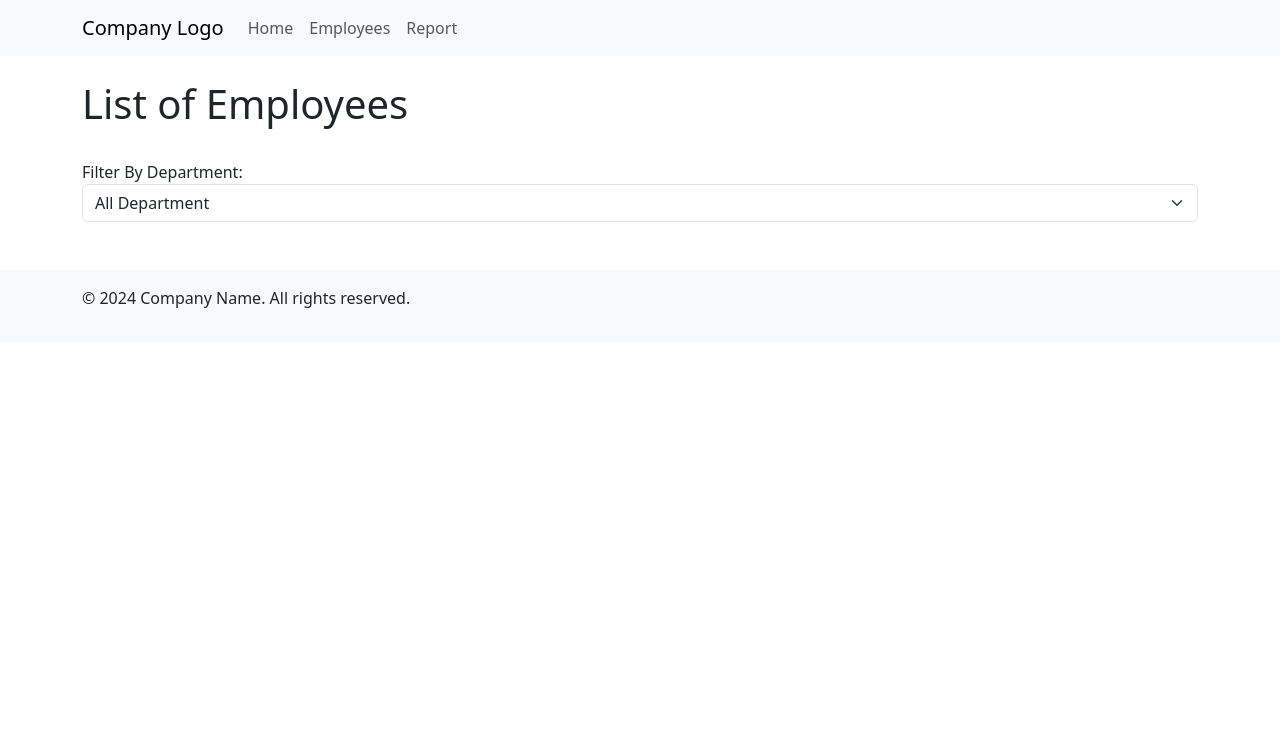
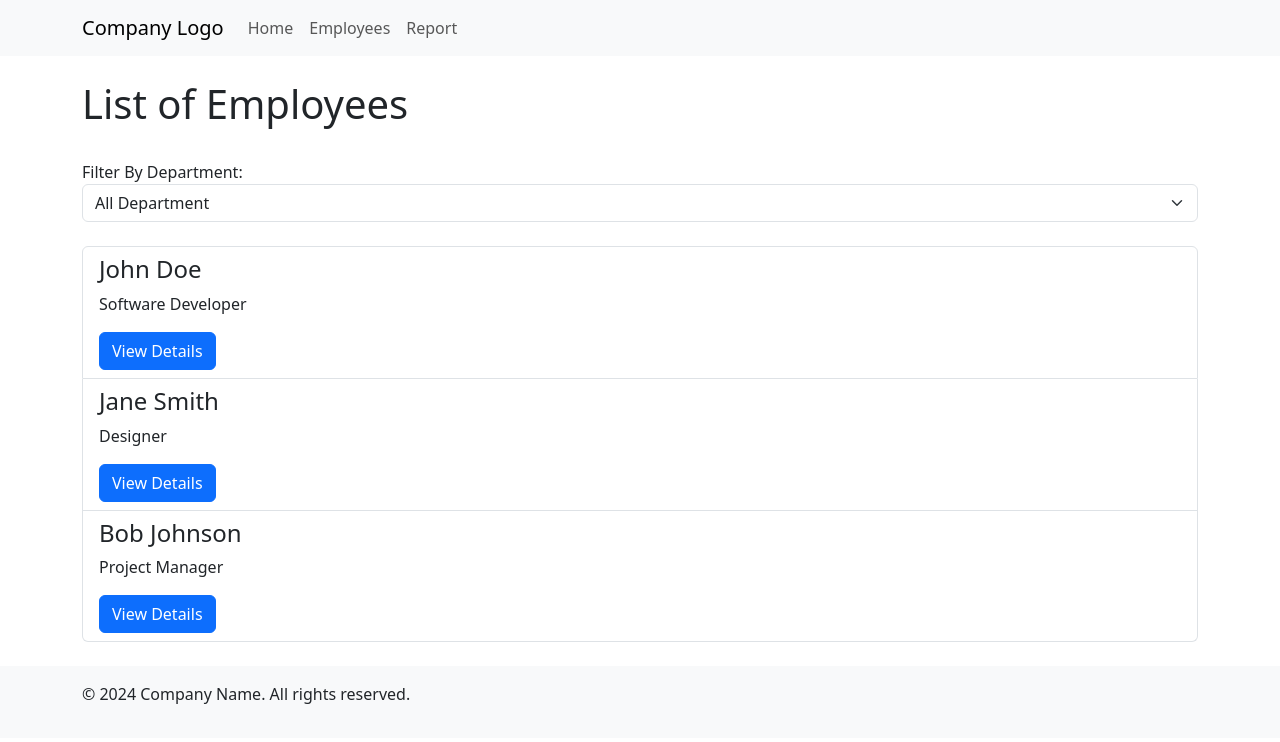
Before and after one commit to 7vTr0x7/React.js-2, a React (Vite) app in the folder IR5.1_HW1/: page /employees in a window 1280 px wide. Shown: the top 742 px of the page. Built offline with nearby package versions, Linux system fonts and the light colour scheme.

Commit message:
IR5.1_HW1 - Employees

```diff
--- a/IR5.1_HW1/src/pages/Employees.jsx
+++ b/IR5.1_HW1/src/pages/Employees.jsx
@@ -1,9 +1,16 @@
 import React, { useState } from "react";
 import Header from "../components/Header";
 import Footer from "../components/Footer";
+import { employees } from "../utils/common";
+import { Link } from "react-router-dom";
 
 const Employees = () => {
-  const [department, setDepartment] = useState("");
+  const [department, setDepartment] = useState("All");
+
+  const filteredEmployee =
+    department === "All"
+      ? employees
+      : employees.filter((emp) => emp.department == department);
 
   return (
     <>
@@ -24,7 +31,17 @@ const Employees = () => {
         </div>
 
         <div>
-          <ul className="list-group">{}</ul>
+          <ul className="list-group">
+            {filteredEmployee.map((employee) => (
+              <li key={employee.id} className="list-group-item">
+                <h4>{employee.name}</h4>
+                <p>{employee.title}</p>
+                <Link to="#" className="btn btn-primary">
+                  View Details
+                </Link>
+              </li>
+            ))}
+          </ul>
         </div>
       </div>
       <Footer />
```
